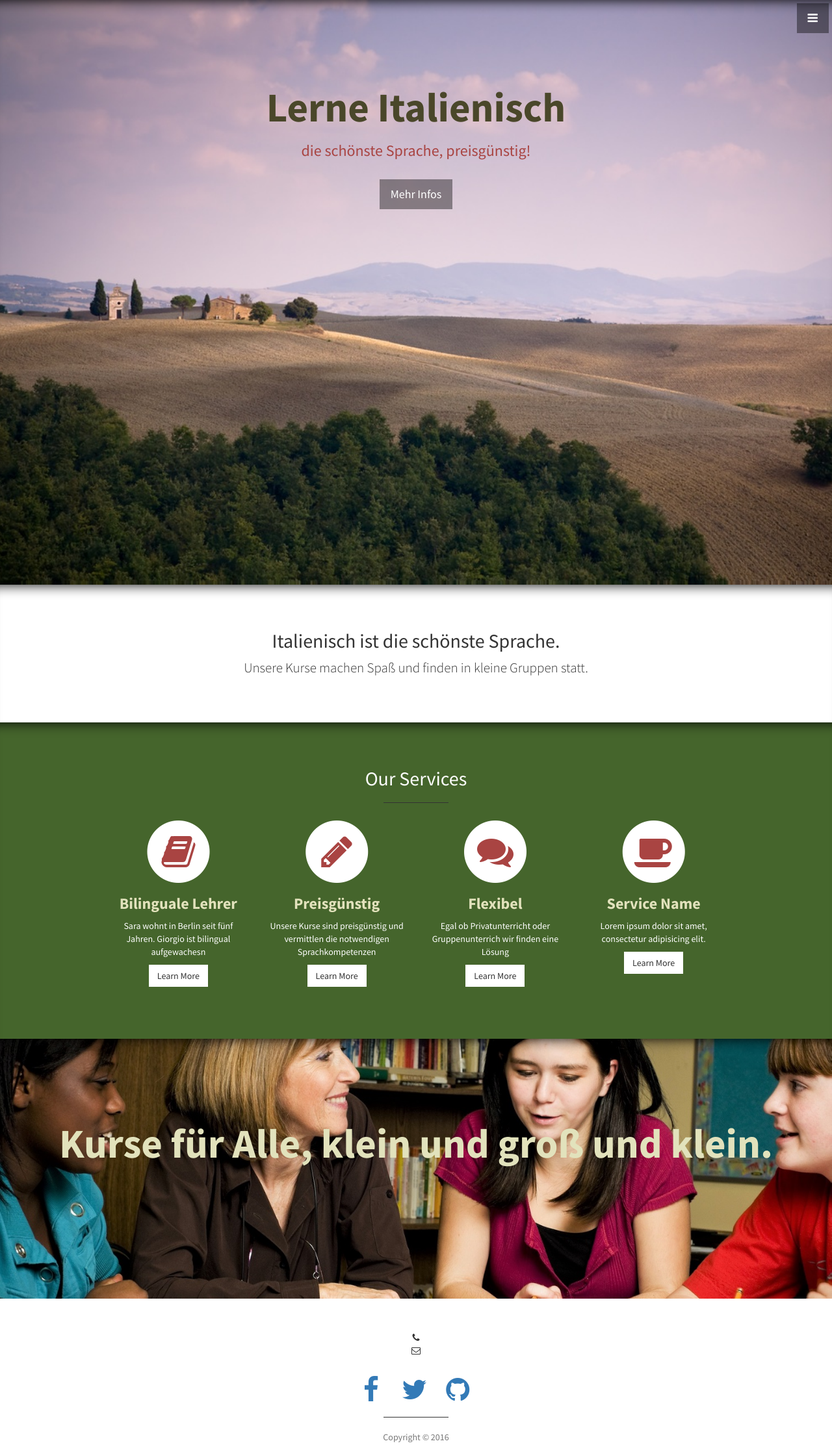
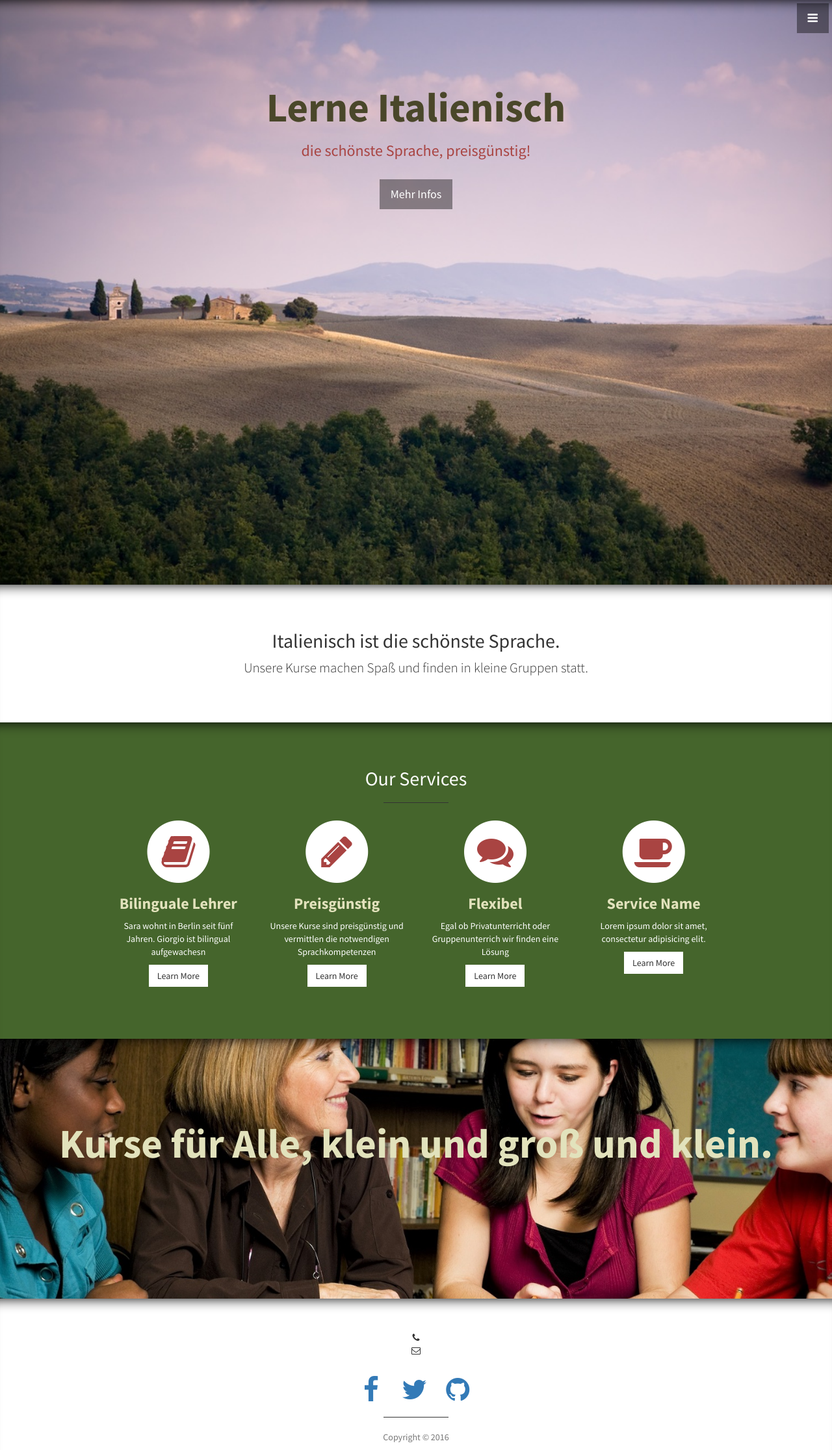
Before and after one commit to baldellig/italienisch, a Jekyll site: the page built from index.html, in a window 1280 px wide. Shown: the whole page at 65% size. Built offline with Jekyll 4.4.1, drawn with Linux system fonts in a browser that asks for light colours.

Commit message:
box-shadow

```diff
--- a/css/stylish-portfolio.css
+++ b/css/stylish-portfolio.css
@@ -261,4 +261,5 @@ hr.small {
 
 footer {
     padding: 0 0;
+    box-shadow: inset 0 20px 20px -20px #000000;
 }
```
